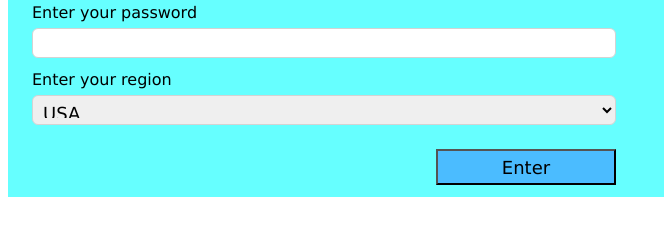
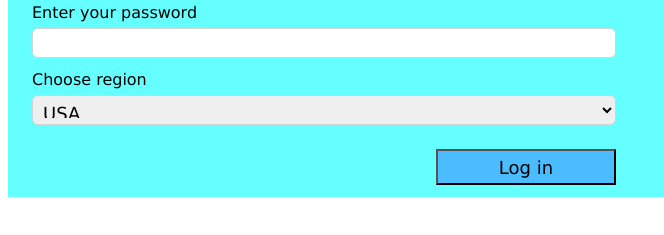
Before and after one commit to twizzlep456/tw-sep-FRONT-END, a plain HTML site: page signup/signin practice/signin.html in a window 1280 px wide. Shown: the part 463-698 px from the top of the page, 0-664 px from the left. Drawn offline with Linux system fonts and the light colour scheme.

Commit message:
more practice again Css

```diff
--- a/signup/signin practice/signin.html
+++ b/signup/signin practice/signin.html
@@ -25,7 +25,7 @@
             <input class="form-control" type="password">
          </div>
          <div class="form-group">
-            <label class="form-label">Enter your region</label>
+            <label class="form-label">Choose region</label>
             <select class="form-control" name="country" id="country">
                 <option value="0">USA</option>
                 <option value="1">UK</option>
@@ -34,7 +34,7 @@
                 <option value="4">S Korea</option>
               </select>
          </div>
-              <input class="btn-signin" type="button" value="Enter">
+              <input class="btn-signin" type="button" value="Log in">
 
 
 
```
